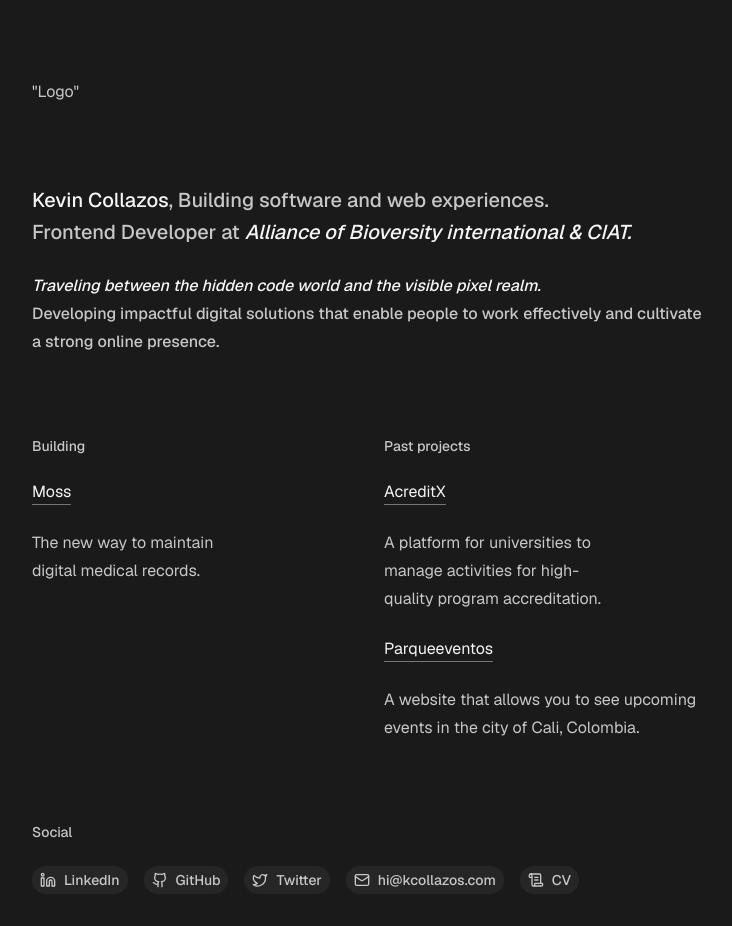
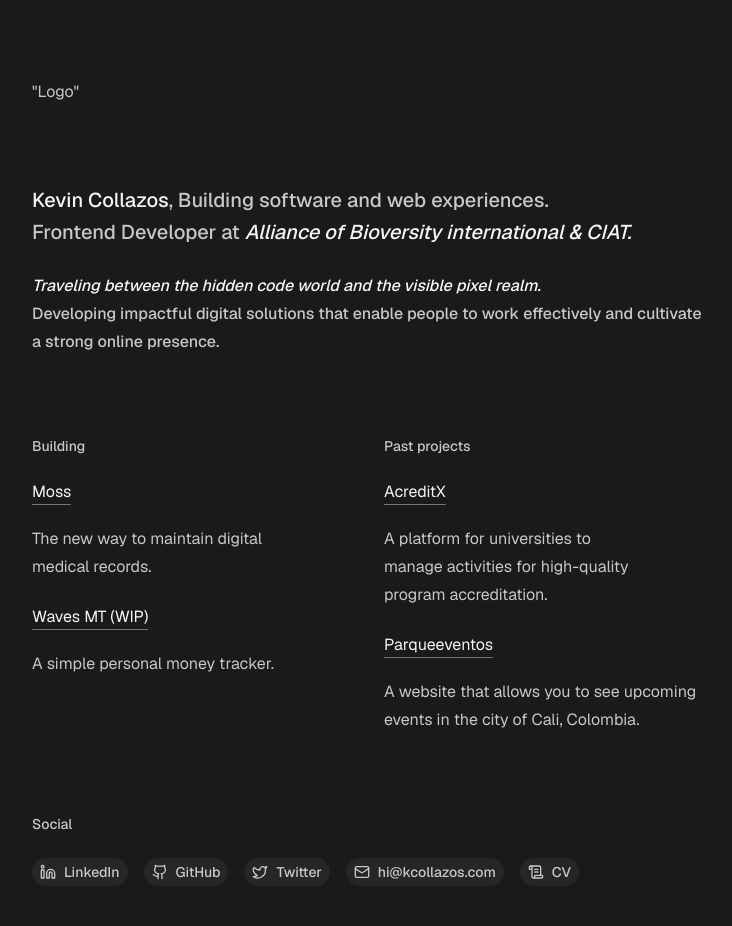
Before and after one commit to xKeCo/kcollazos, a Next.js app: page / in a window 1280 px wide. Shown: the top 926 px of the page, without its empty margins (272-1004 px from the left). Built offline with nearby package versions, Linux system fonts and the light colour scheme.

Commit message:
:recycle: refactor(General): update dependencies and refactor data

```diff
--- a/app/page.tsx
+++ b/app/page.tsx
@@ -1,65 +1,8 @@
 import { Badge } from '@/components/Badge';
-import { Github, Linkedin, Mail, ScrollText, Twitter } from 'lucide-react';
+import { footerLinks } from '../data/footerLinks';
+import { projectsInfo } from '../data/projectsInfo';
 
 export default function Home() {
-  const links = [
-    {
-      title: 'LinkedIn',
-      url: 'https://linkedin.com/in/kevcollazos/',
-      icon: <Linkedin size={16} />,
-    },
-    {
-      title: 'GitHub',
-      url: 'https://github.com/xKeCo',
-      icon: <Github size={16} />,
-    },
-    {
-      title: 'Twitter',
-      url: 'https://x.com/kcollazos_',
-      icon: <Twitter size={16} />,
-    },
-    {
-      title: 'hi@kcollazos.com',
-      url: 'mailto:kevcollazos@gmail.com',
-      icon: <Mail size={16} />,
-    },
-    {
-      title: 'CV',
-      url: 'https://cv.kevincollazos.com/',
-      icon: <ScrollText size={16} />,
-    },
-  ];
-
-  const projects = [
-    {
-      title: 'Building',
-      data: [
-        {
-          name: 'Moss',
-          description: 'The new way to maintain digital medical records.',
-          url: 'https://mossdental.vercel.app/',
-        },
-      ],
-    },
-    {
-      title: 'Past projects',
-      data: [
-        {
-          name: 'AcreditX',
-          description:
-            'A platform for universities to manage activities for high-quality program accreditation.',
-          url: 'https://www.kevincollazos.com/project/AcrediX%20-%20UAO',
-        },
-        {
-          name: 'Parqueeventos',
-          description:
-            'A website that allows you to see upcoming events in the city of Cali, Colombia.',
-          url: 'https://www.kevincollazos.com/project/AcrediX%20-%20UAO',
-        },
-      ],
-    },
-  ];
-
   return (
     <main className="flex flex-col items-start justify-center flex-none gap-0 h-min overflow-visible">
       <div className="flex flex-col items-start justify-center gap-20 pb-20">
@@ -86,13 +29,13 @@
 
       {/* Projects */}
       <div className="grid min-[425px]:grid-cols-2 items-start justify-start gap-8 w-full pb-20">
-        {projects.map((project) => (
+        {projectsInfo.map((project) => (
           <div key={project.title} className="flex flex-col items-start justify-start gap-6">
             <h2 className="text-sm font-medium">{project.title}</h2>
 
             <div className="flex flex-col items-start justify-start gap-6 group/item">
               {project.data.map((data) => (
-                <>
+                <div className="flex flex-col gap-5 items-start" key={data.url}>
                   <a
                     key={data.url}
                     href={data.url}
@@ -105,8 +48,8 @@
                       <div className="h-px bg-white/40 rounded-2xl group-hover/link:bg-neutral-100 transition-colors duration-200 ease-in-out"></div>
                     </div>
                   </a>
-                  <p className="text-base leading-7 text-balance">{data.description}</p>
-                </>
+                  <p className="text-base leading-7 text-pretty">{data.description}</p>
+                </div>
               ))}
             </div>
           </div>
@@ -118,7 +61,7 @@
         <h2 className="text-sm font-medium">Social</h2>
 
         <div className="flex items-center justify-start flex-wrap gap-4">
-          {links.map((link) => (
+          {footerLinks.map((link) => (
             <Badge key={link.url} title={link.title} url={link.url} icon={link.icon} />
           ))}
         </div>
--- /dev/null
+++ b/data/footerLinks.tsx
@@ -0,0 +1,29 @@
+import { Github, Linkedin, Mail, ScrollText, Twitter } from 'lucide-react';
+
+export const footerLinks = [
+  {
+    title: 'LinkedIn',
+    url: 'https://linkedin.com/in/kevcollazos/',
+    icon: <Linkedin size={16} />,
+  },
+  {
+    title: 'GitHub',
+    url: 'https://github.com/xKeCo',
+    icon: <Github size={16} />,
+  },
+  {
+    title: 'Twitter',
+    url: 'https://x.com/kcollazos_',
+    icon: <Twitter size={16} />,
+  },
+  {
+    title: 'hi@kcollazos.com',
+    url: 'mailto:kevcollazos@gmail.com',
+    icon: <Mail size={16} />,
+  },
+  {
+    title: 'CV',
+    url: 'https://cv.kevincollazos.com/',
+    icon: <ScrollText size={16} />,
+  },
+];
--- /dev/null
+++ b/data/projectsInfo.ts
@@ -0,0 +1,34 @@
+export const projectsInfo = [
+  {
+    title: 'Building',
+    data: [
+      {
+        name: 'Moss',
+        description: 'The new way to maintain digital medical records.',
+        url: 'https://mossdental.vercel.app/',
+      },
+      {
+        name: 'Waves MT (WIP)',
+        description: 'A simple personal money tracker.',
+        url: 'https://devwaves-mt.vercel.app/',
+      },
+    ],
+  },
+  {
+    title: 'Past projects',
+    data: [
+      {
+        name: 'AcreditX',
+        description:
+          'A platform for universities to manage activities for high-quality program accreditation.',
+        url: 'https://www.kevincollazos.com/project/AcrediX%20-%20UAO',
+      },
+      {
+        name: 'Parqueeventos',
+        description:
+          'A website that allows you to see upcoming events in the city of Cali, Colombia.',
+        url: 'https://www.kevincollazos.com/project/AcrediX%20-%20UAO',
+      },
+    ],
+  },
+];
```
Also changed, not shown: package.json (+15 -15 lines), 1 other file (tests, documents, lock files or other folders).
